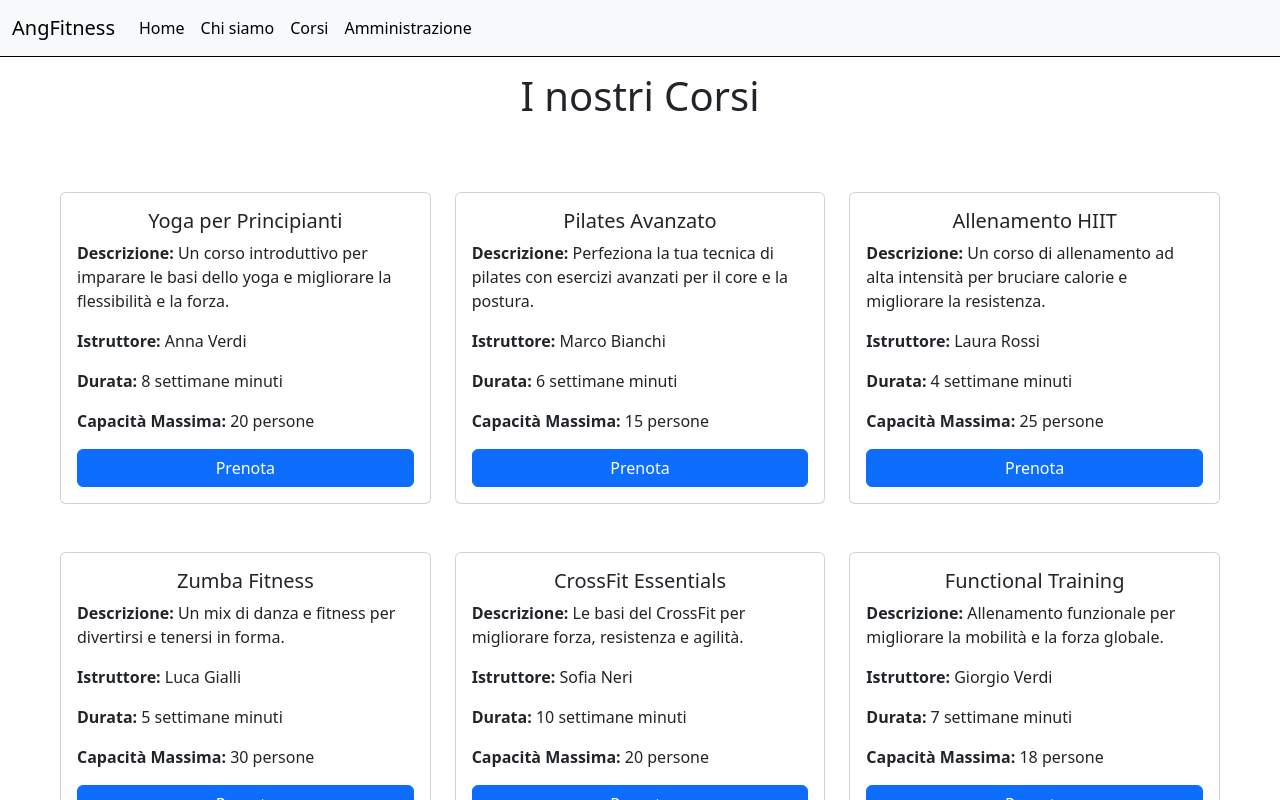
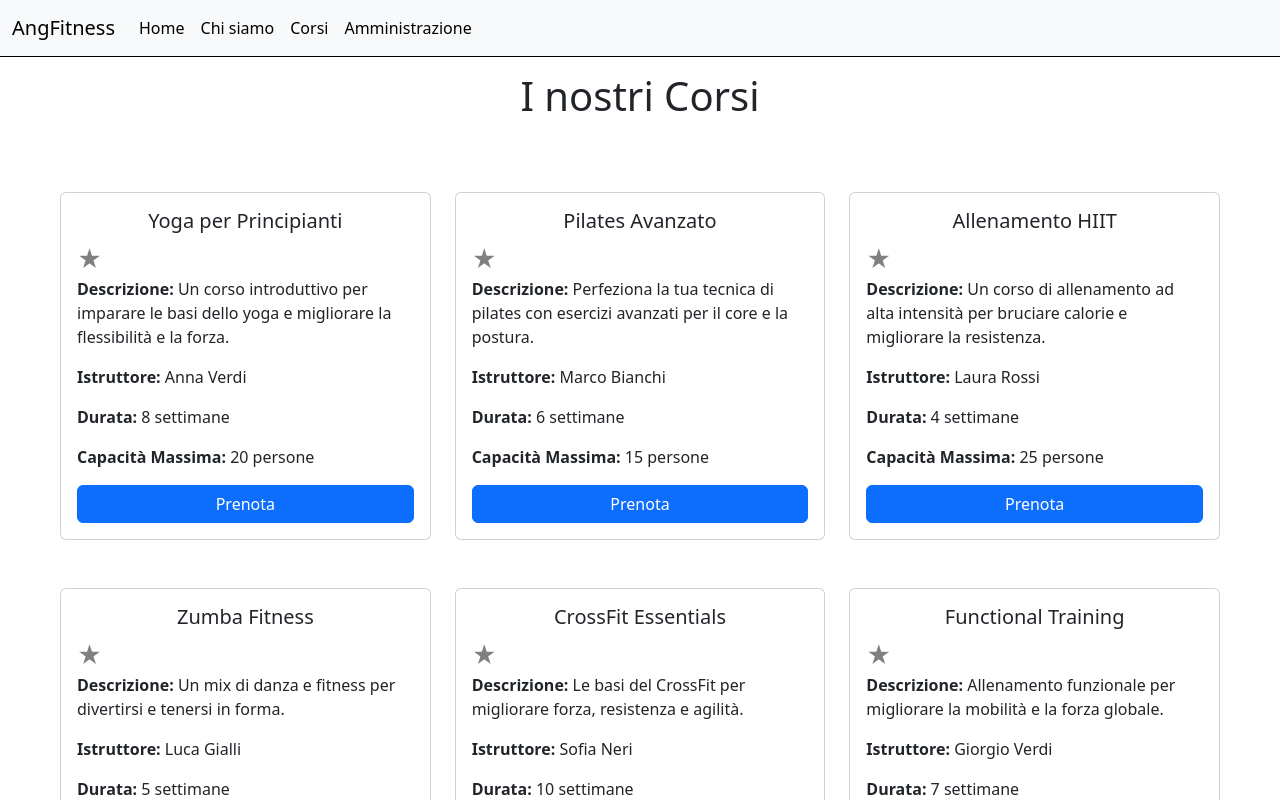
Before and after one commit to Ale04R/AngFitness, an Angular app: page /corsi in a window 1280 px wide. Shown: the top 800 px of the page. Built offline with nearby package versions, Linux system fonts and the light colour scheme; data requests are answered from the project's data file.

Commit message:
gestione preferiti

```diff
--- a/backend/db.json
+++ b/backend/db.json
@@ -111,50 +111,5 @@
       "capacitaMassima": 10
     }
   ],
-    "corsiPreferiti": [
-      {
-        "id": "1",
-        "nome": "Yoga per Principianti",
-        "descrizione": "Un corso introduttivo per imparare le basi dello yoga e migliorare la flessibilità e la forza.",
-        "istruttore": {
-          "nome": "Anna Verdi",
-          "email": "anna.verdi@mail.com"
-        },
-        "durata": "8 settimane",
-        "capacitaMassima": 20
-      },
-      {
-        "id": "3",
-        "nome": "Allenamento HIIT",
-        "descrizione": "Un corso di allenamento ad alta intensità per bruciare calorie e migliorare la resistenza.",
-        "istruttore": {
-          "nome": "Laura Rossi",
-          "email": "laura.rossi@mail.com"
-        },
-        "durata": "4 settimane",
-        "capacitaMassima": 25
-      },
-      {
-        "id": "4",
-        "nome": "Zumba Fitness",
-        "descrizione": "Un mix di danza e fitness per divertirsi e tenersi in forma.",
-        "istruttore": {
-          "nome": "Luca Gialli",
-          "email": "luca.gialli@mail.com"
-        },
-        "durata": "5 settimane",
-        "capacitaMassima": 30
-      },
-      {
-        "id": "9",
-        "nome": "Bootcamp Outdoor",
-        "descrizione": "Allenamento all'aperto ad alta intensità per migliorare la resistenza e il tono muscolare.",
-        "istruttore": {
-          "nome": "Fabio Neri",
-          "email": "fabio.neri@mail.com"
-        },
-        "durata": "8 settimane",
-        "capacitaMassima": 15
+  "corsiPreferiti": []
 }
-    ]
-  }
--- a/src/app/corsi/corsi.service.ts
+++ b/src/app/corsi/corsi.service.ts
@@ -31,7 +31,7 @@ export class CorsiService {
 
     loadedCorsiPreferiti = this.corsiPreferiti.asReadonly();
 
-    loadCorsiPreferiti(){
+     loadCorsiPreferiti(){
         return this.fetchCorsi('http://localhost:3000/corsiPreferiti', "Qualcosa è andato storto con i preferiti")
         .pipe(
           tap({
@@ -42,12 +42,23 @@ export class CorsiService {
         )
       }
 
+    onPreferito(corso: Corsi){
+
+        const isPreferito = this.corsiPreferiti().some((c) => c.id === corso.id);
+
+        if(isPreferito){
+            return this.deletePreferito(corso);
+        } else {
+          return this.addCorsoPreferito(corso);
+        }
+    }
+
     addCorsoPreferito(corso: Corsi){
         this.corsiPreferiti.update( prevCorso => [...prevCorso, corso]);
         return this.httpClient.post('http://localhost:3000/corsiPreferiti', corso)
     }
 
-    deleteUser(corso: Corsi){
+    deletePreferito(corso: Corsi){
         this.corsiPreferiti.update(
           corsi => corsi.filter(c => c.id !== corso.id)
         )
--- a/src/app/corsi/corso/corso.component.html
+++ b/src/app/corsi/corso/corso.component.html
@@ -1,9 +1,14 @@
 <div class="card">
     <div class="card-body">
         <h5 class="card-title text-center">{{corso().nome}}</h5>
+        <span (click)="preferito(corso())"
+        [style.color]="isPreferito(corso()) ? 'gold' : 'gray'"
+        style="cursor: pointer; font-size: 1.5rem;">
+            ★
+        </span>
         <p class="card-text"><strong>Descrizione:</strong> {{corso().descrizione}}</p>
         <p class="card-text"><strong>Istruttore:</strong> {{corso().istruttore.nome}}</p>
-        <p class="card-text"><strong>Durata:</strong> {{corso().durata}} minuti</p>
+        <p class="card-text"><strong>Durata:</strong> {{corso().durata}}</p>
         <p class="card-text"><strong>Capacità Massima:</strong> {{corso().capacitaMassima}} persone</p>
         <a href="#" class="btn btn-primary w-100">Prenota</a>
     </div>
--- a/src/app/corsi/corso/corso.component.ts
+++ b/src/app/corsi/corso/corso.component.ts
@@ -1,5 +1,6 @@
 import { Component, input } from '@angular/core';
 import { Corsi } from '../corsi.modal';
+import { CorsiService } from '../corsi.service';
 
 @Component({
   selector: 'app-corso',
@@ -10,4 +11,31 @@ import { Corsi } from '../corsi.modal';
 })
 export class CorsoComponent {
   corso = input.required<Corsi>();
+
+  corsi: Corsi[] = [];
+  corsiPreferiti: Corsi[] = [];
+  constructor(private corsiService: CorsiService) {}
+
+  ngOnInit() {
+    // Carica tutti i corsi
+    this.corsiService.loadCorsi().subscribe((data) => {
+      this.corsi = data;
+    });
+
+    // Carica i preferiti
+    this.corsiService.loadCorsiPreferiti().subscribe(() => {
+      this.corsiPreferiti = this.corsiService.loadedCorsiPreferiti();
+    });
+  }
+
+  preferito(corso: Corsi) {
+    this.corsiService.onPreferito(corso).subscribe(() => {
+      // Aggiorna i corsi preferiti dopo l'operazione
+      this.corsiPreferiti = this.corsiService.loadedCorsiPreferiti();
+    });
+  }
+
+  isPreferito(corso: Corsi): boolean {
+    return this.corsiPreferiti.some((c) => c.id === corso.id);
+  }
 }
--- a/src/app/home/home.component.html
+++ b/src/app/home/home.component.html
@@ -1,12 +1,22 @@
-<h1 class="text-center m-5">La nostra Palestra</h1>
+<h1 class="text-center my-5 display-4">La nostra Palestra</h1>
 
-<div class="m-5 row">
-    <h2 class="text-center">I tuoi corsi preferiti</h2>
+<div class="container my-5">
+    <h2 class="text-center mb-4">I tuoi corsi preferiti</h2>
     @if(corsi() !== undefined){
-        @for(corso of corsi(); track corso.id){
-        <div class="col-4 m-auto">
-            <app-corso class="m-3" [corso]="corso"></app-corso>
-        </div>
+        @if (corsi().length !== 0) {
+            <div class="row">
+                @for(corso of corsi(); track corso.id){
+                <div class="col-md-4 mb-4">
+                    <app-corso class="card-body" [corso]="corso"></app-corso>
+                </div>
+                }
+            </div>
+        }@else {
+            <div class="text-center">
+                <a href="/corsi" class="btn btn-primary mt-4">
+                    <h3>Non hai corsi preferiti, vai ai nostri corsi</h3>
+                </a>
+            </div>
         }
     }
 </div>
--- a/src/app/home/home.component.ts
+++ b/src/app/home/home.component.ts
@@ -30,7 +30,7 @@ export class HomeComponent implements OnInit {
   }
 
   removeCorso(corso: Corsi){
-    this.corsiService.deleteUser(corso).subscribe({
+    this.corsiService.deletePreferito(corso).subscribe({
       next: (resData=>{
         console.log("Stai eliminando", resData);
       })
```
Lines whose indentation alone changed are shown as unchanged.
